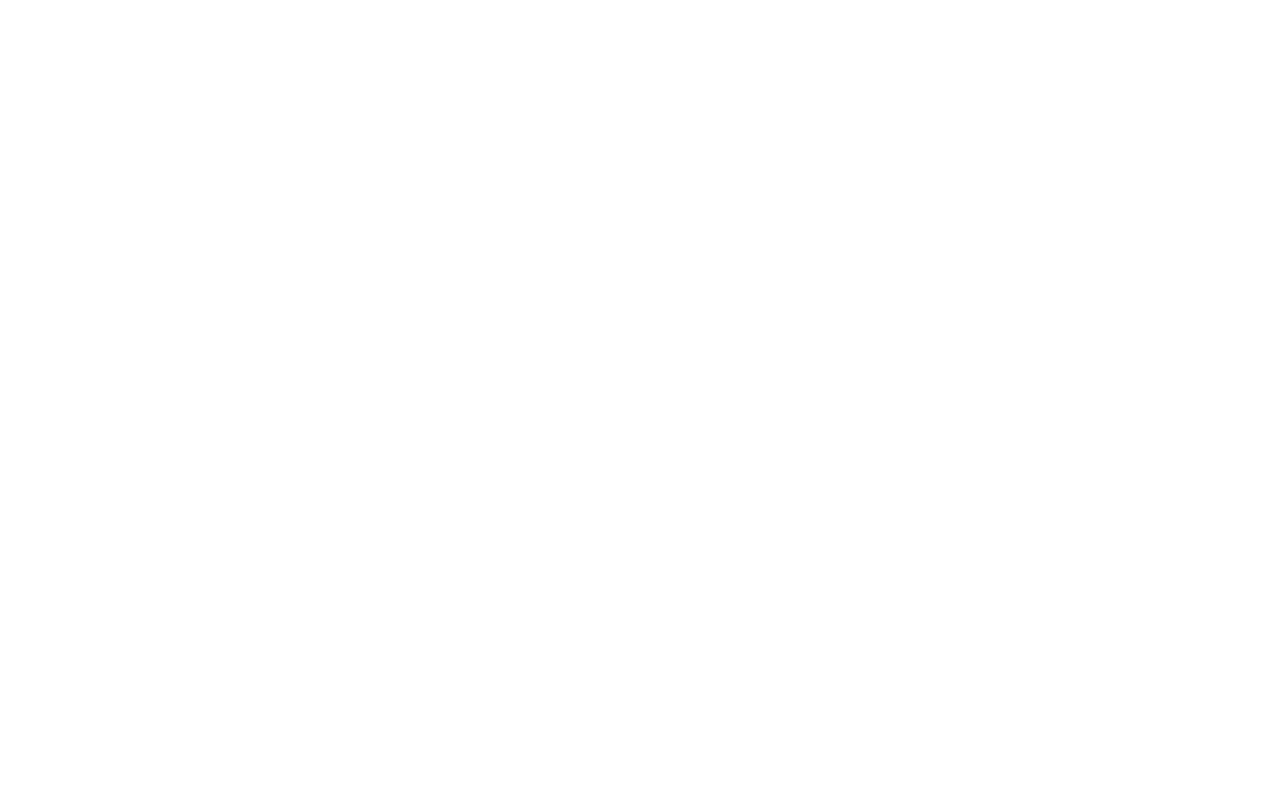
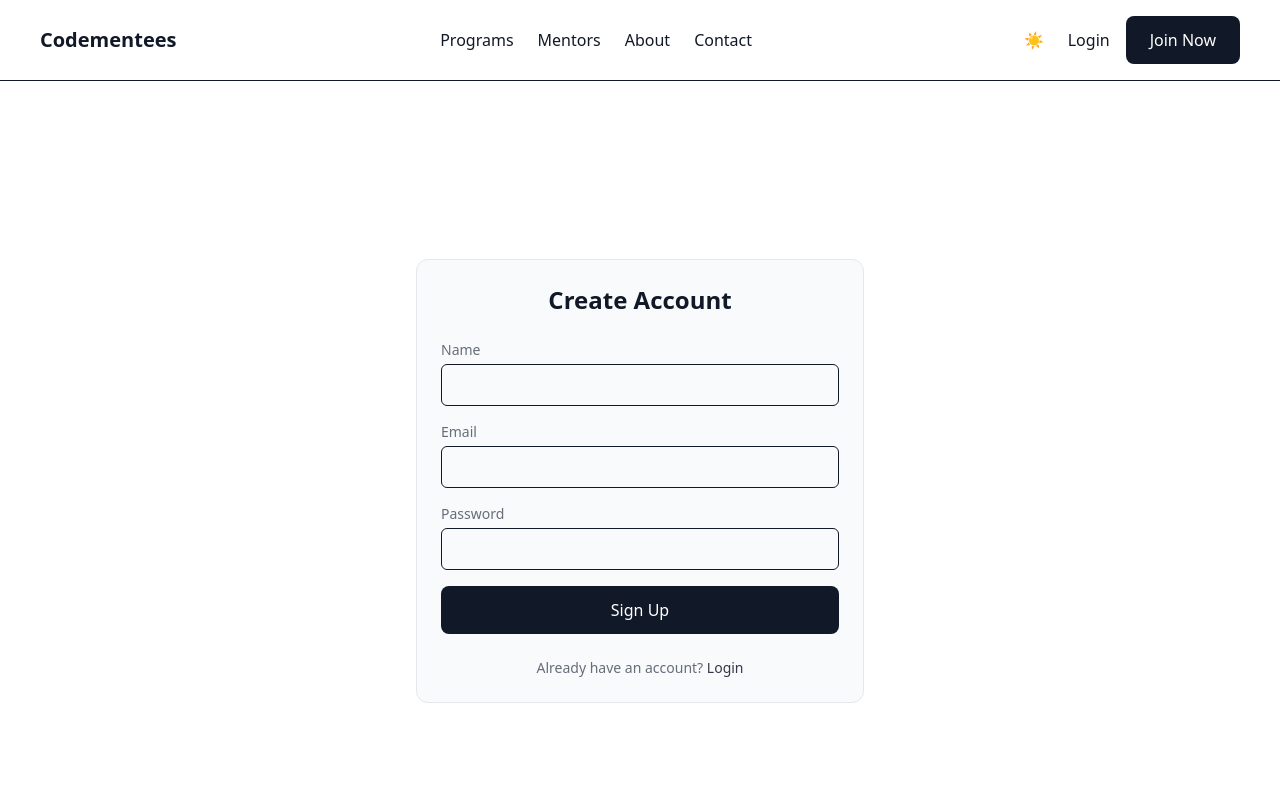
Before and after one commit to leviackerman007/Codementees, a React app in the folder frontend/: page /signup in a window 1280 px wide. Before the commit this address had no page. Shown: the top 800 px of the page. Built offline with nearby package versions, Linux system fonts and the light colour scheme; the HTML template or start-up script is replaced by a standard one.

Commit message:
Added sign up page and handle backend

```diff
--- a/frontend/src/App.jsx
+++ b/frontend/src/App.jsx
@@ -7,7 +7,7 @@
 import Contact from "./pages/Contact";
 import Mentors from "./pages/Mentors";
 import Login from "./pages/Login";
-
+import Signup from "./pages/Signup";
 export default function App() {
   const location = useLocation();
   const state = location.state;
@@ -24,6 +24,7 @@
           <Route path="/contact" element={<Contact />} />
           <Route path="/mentors" element={<Mentors />} />
           <Route path="/login" element={<Login />} />
+          <Route path="/signup" element={<Signup />} />
         </Route>
       </Routes>
 
--- a/frontend/src/components/Navbar.jsx
+++ b/frontend/src/components/Navbar.jsx
@@ -154,7 +154,7 @@
                       </Link>
                       <Link
                         onClick={() => setIsOpen(false)}
-                        to="/register"
+                        to="/signup"
                         className="btn btn-primary text-center"
                       >
                         Join Now
--- /dev/null
+++ b/frontend/src/pages/Signup.jsx
@@ -0,0 +1,119 @@
+import { useState } from "react";
+import { useNavigate, Link } from "react-router-dom";
+import { signupUser } from "../services/api";
+import { useAuth } from "../context/AuthContext";
+
+export default function Signup() {
+  const [form, setForm] = useState({
+    name: "",
+    email: "",
+    password: "",
+  });
+
+  const [error, setError] = useState("");
+  const [loading, setLoading] = useState(false);
+
+  const { login } = useAuth();
+  const navigate = useNavigate();
+
+  const handleChange = (e) => {
+    setForm({ ...form, [e.target.name]: e.target.value });
+  };
+
+  const handleSubmit = async (e) => {
+    e.preventDefault();
+    setError("");
+    setLoading(true);
+
+    try {
+      const data = await signupUser(form);
+
+      if (data.token) {
+        login(data);          // auto login after signup
+        navigate("/");
+      } else {
+        setError(data.message || "Signup failed");
+      }
+    } catch {
+      setError("Something went wrong");
+    }
+
+    setLoading(false);
+  };
+
+  return (
+    <section className="surface min-h-screen flex items-center justify-center px-6">
+      <div className="card w-full max-w-md">
+        <h2 className="text-2xl font-semibold mb-6 text-center">
+          Create Account
+        </h2>
+
+        {error && (
+          <div className="mb-4 text-sm text-red-500 text-center">
+            {error}
+          </div>
+        )}
+
+        <form onSubmit={handleSubmit} className="space-y-4">
+
+          <div>
+            <label className="text-sm text-muted block mb-1">
+              Name
+            </label>
+            <input
+              type="text"
+              name="name"
+              required
+              value={form.name}
+              onChange={handleChange}
+              className="w-full border border-default rounded-md px-3 py-2 bg-transparent focus:outline-none focus:ring-2 focus:ring-indigo-500"
+            />
+          </div>
+
+          <div>
+            <label className="text-sm text-muted block mb-1">
+              Email
+            </label>
+            <input
+              type="email"
+              name="email"
+              required
+              value={form.email}
+              onChange={handleChange}
+              className="w-full border border-default rounded-md px-3 py-2 bg-transparent focus:outline-none focus:ring-2 focus:ring-indigo-500"
+            />
+          </div>
+
+          <div>
+            <label className="text-sm text-muted block mb-1">
+              Password
+            </label>
+            <input
+              type="password"
+              name="password"
+              required
+              value={form.password}
+              onChange={handleChange}
+              className="w-full border border-default rounded-md px-3 py-2 bg-transparent focus:outline-none focus:ring-2 focus:ring-indigo-500"
+            />
+          </div>
+
+          <button
+            type="submit"
+            disabled={loading}
+            className="btn btn-primary w-full"
+          >
+            {loading ? "Creating account..." : "Sign Up"}
+          </button>
+        </form>
+
+        <p className="text-sm text-center mt-6 text-muted">
+          Already have an account?{" "}
+          <Link to="/login" className="text-indigo-500 hover:underline">
+            Login
+          </Link>
+        </p>
+      </div>
+    </section>
+  );
+}
```
